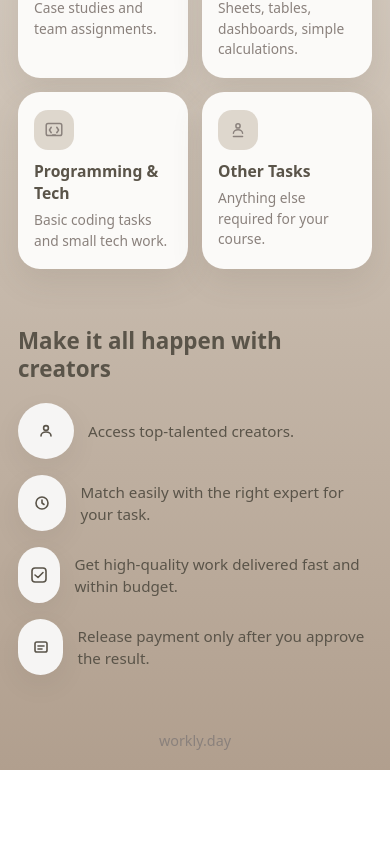
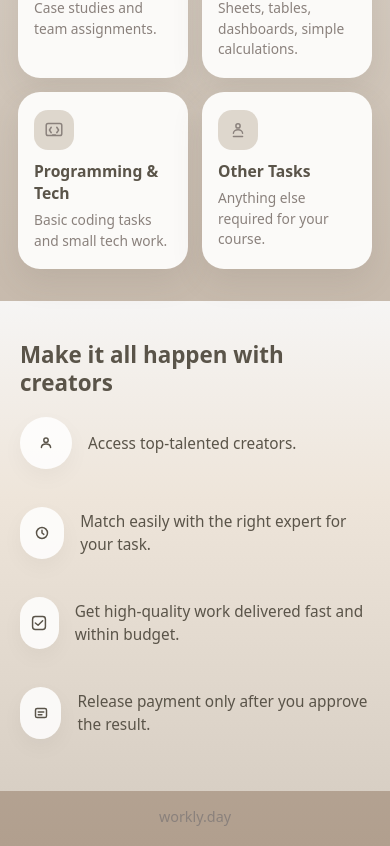
Before and after one commit to SEBRAHEIM/workly-landing, a Next.js app: page / in a window 390 px wide. Shown: the part 743-1589 px from the top of the page. Before the commit the page ends 1513 px from the top, so only its background shows below. Built offline with nearby package versions, Linux system fonts and the light colour scheme.

Commit message:
Tweak creators section: lighter background and left-aligned rows

```diff
--- a/styles/globals.css
+++ b/styles/globals.css
@@ -382,3 +382,109 @@ button {
 .creators-section .creator-icon svg * {
   stroke: var(--sand-5);
 }
+
+/* === Creators section – softer background & alignment like reference === */
+
+.creators-section {
+  /* أفتح من البني الحالي */
+  background: linear-gradient(
+    180deg,
+    var(--sand-1) 0%,
+    #eee5da 40%,
+    var(--sand-2) 100%
+  );
+  padding: 56px 24px 64px;
+}
+
+.creators-inner {
+  max-width: 720px;
+  margin: 0 auto;
+}
+
+/* العنوان: مثل الصورة، هادي ومحاذي لليسار */
+.creators-heading {
+  font-size: 1.9rem;
+  line-height: 1.2;
+  margin-bottom: 32px;
+  color: var(--sand-5);
+  text-align: left;
+}
+
+/* إلغاء أي كرت أبيض قديم */
+.creators-panel {
+  background: transparent;
+  box-shadow: none;
+  padding: 0;
+}
+
+/* سطر الأيقونة + النص */
+.creator-row {
+  display: flex;
+  align-items: center;
+  gap: 18px;
+  margin-bottom: 26px;
+}
+
+.creator-row:last-child {
+  margin-bottom: 0;
+}
+
+/* الأيقونة: دائرة ناعمة ومتساوية مثل المثال */
+.creators-section .creator-icon {
+  width: 56px;
+  height: 56px;
+  border-radius: 999px;
+  background: rgba(255, 255, 255, 0.85);
+  display: inline-flex;
+  align-items: center;
+  justify-content: center;
+  box-shadow: 0 8px 22px rgba(0, 0, 0, 0.04);
+}
+
+/* الابعاد واللون داخل الـ SVG */
+.creators-section .creator-icon svg {
+  width: 22px;
+  height: 22px;
+  stroke: var(--sand-5);
+  fill: none;
+  stroke-width: 1.6;
+}
+
+.creators-section .creator-icon svg * {
+  stroke: var(--sand-5);
+}
+
+/* نص السطر */
+.creator-text {
+  margin: 0;
+  font-size: 1rem;
+  line-height: 1.5;
+  color: var(--sand-5);
+  text-align: left;
+}
+
+/* ضبط موبايل */
+@media (max-width: 760px) {
+  .creators-section {
+    padding: 40px 20px 52px;
+  }
+
+  .creators-heading {
+    font-size: 1.6rem;
+    margin-bottom: 28px;
+  }
+
+  .creator-row {
+    gap: 16px;
+    margin-bottom: 22px;
+  }
+
+  .creators-section .creator-icon {
+    width: 52px;
+    height: 52px;
+  }
+
+  .creator-text {
+    font-size: 0.96rem;
+  }
+}
```
